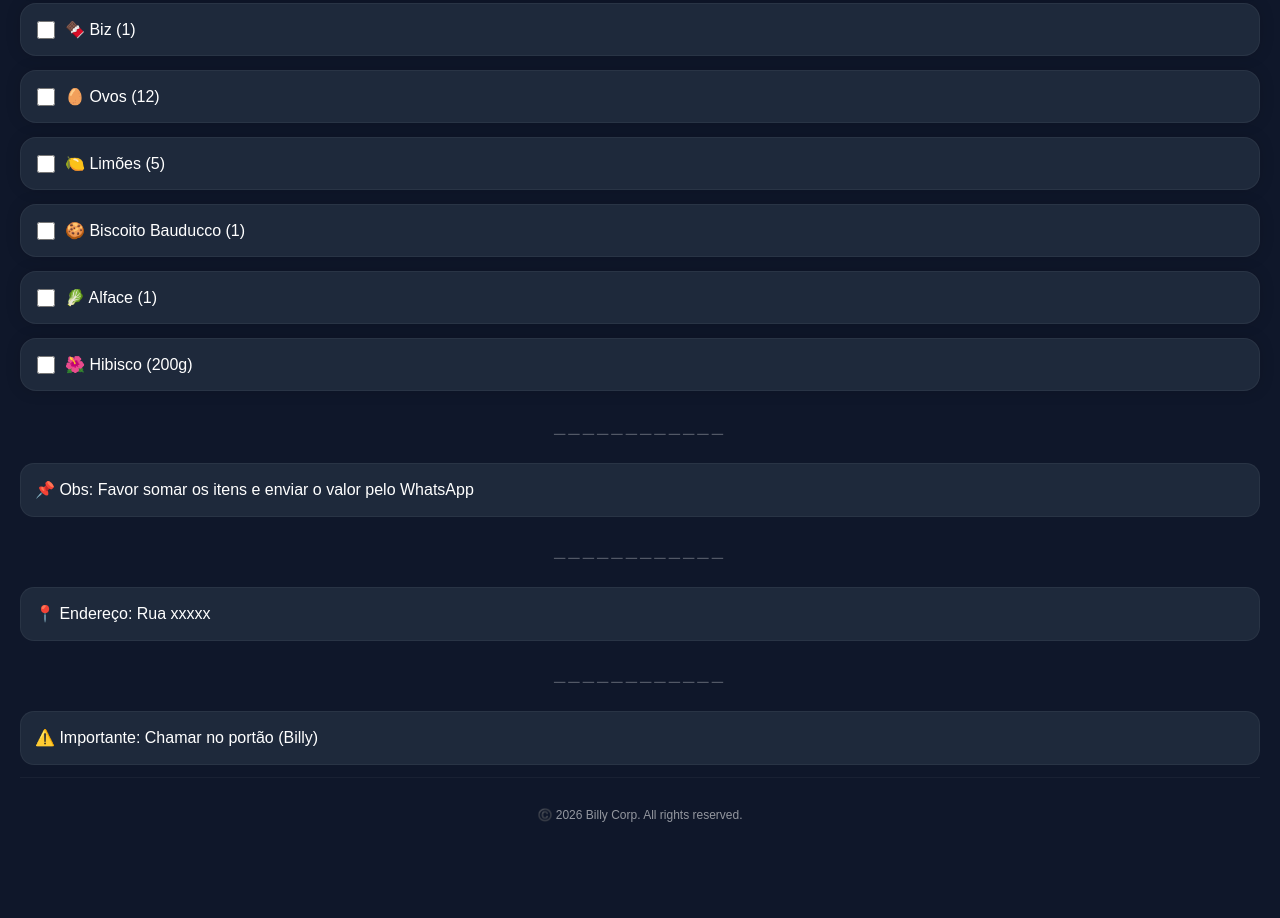
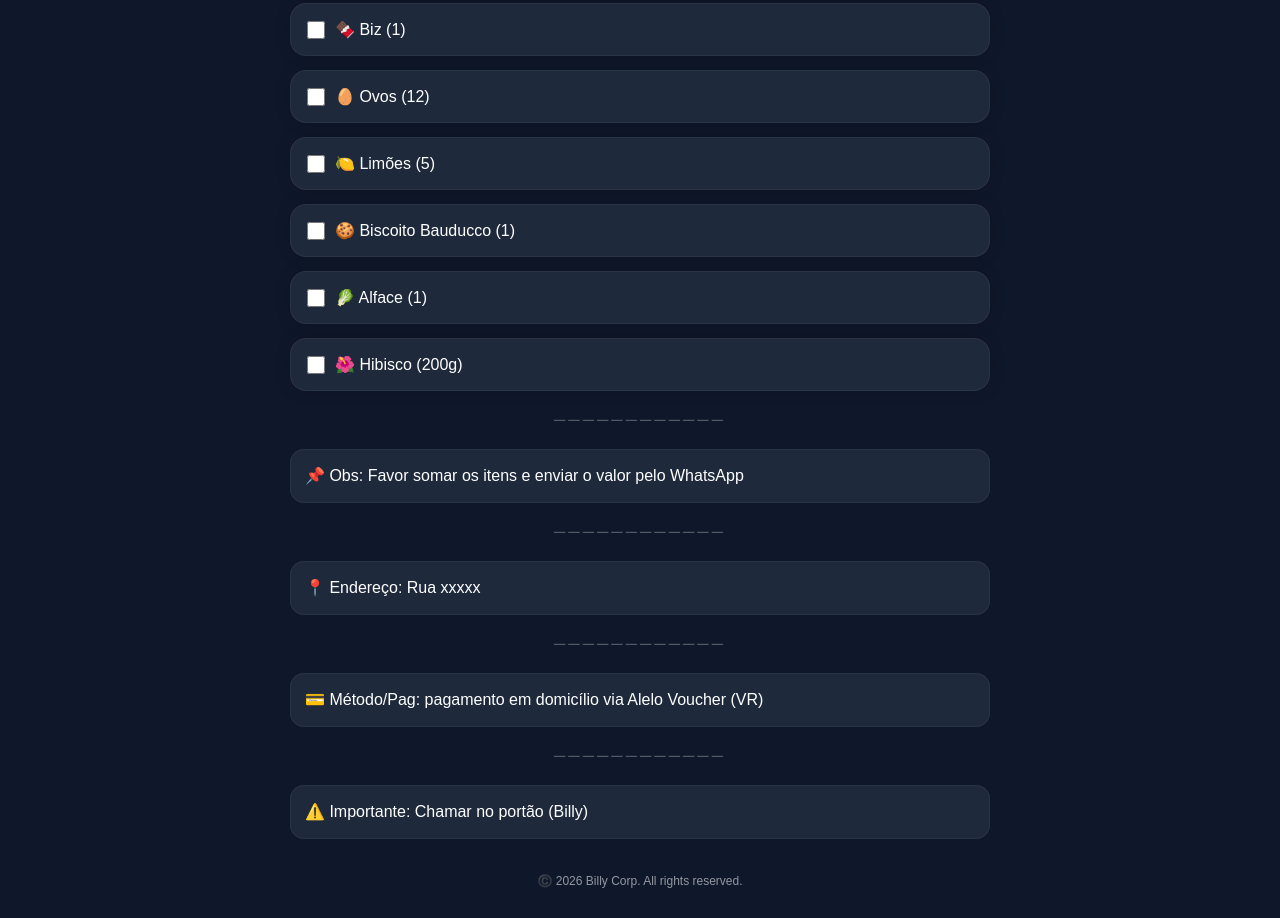
Before and after one commit to portfolioqapro/test-grocery-beta, a plain HTML site: page index.html in a window 1280 px wide. Shown: the part 513-1431 px from the top of the page. Before the commit the page ends 1355 px from the top, so only its background shows below. Drawn offline with Linux system fonts and the light colour scheme.

Commit message:
Atualizar o index.html
Ajuste/botao

```diff
--- a/index.html
+++ b/index.html
@@ -19,11 +19,19 @@ body{
   font-family:Arial,sans-serif;
   background:#0f172a;
   color:white;
+  min-height:100vh;
   padding:20px;
-  min-height:100vh;
-  display:flex;
-  flex-direction:column;
 }
+
+/* CONTAINER CENTRAL */
+
+.container{
+  width:100%;
+  max-width:700px;
+  margin:0 auto;
+}
+
+/* TÍTULO */
 
 h1{
   text-align:center;
@@ -31,14 +39,16 @@ h1{
   font-size:28px;
 }
 
+/* CARD DOS PRODUTOS */
+
 .item{
   background:#1e293b;
   border-radius:16px;
   padding:16px;
   margin-bottom:14px;
-  transition:0.25s;
   border:1px solid rgba(255,255,255,0.05);
   box-shadow:0 0 15px rgba(0,0,0,0.15);
+  transition:0.25s;
 }
 
 .item:hover{
@@ -49,8 +59,8 @@ h1{
   display:flex;
   align-items:center;
   gap:10px;
+  cursor:pointer;
   font-size:16px;
-  cursor:pointer;
 }
 
 .item input[type="checkbox"]{
@@ -59,6 +69,8 @@ h1{
   cursor:pointer;
 }
 
+/* ITEM MARCADO */
+
 .checked{
   opacity:0.55;
 }
@@ -66,6 +78,8 @@ h1{
 .checked label{
   text-decoration:line-through;
 }
+
+/* IMAGEM */
 
 .product-image{
   margin-top:14px;
@@ -76,13 +90,15 @@ h1{
   width:220px;
   max-width:100%;
   border-radius:14px;
-  transition:0.3s;
   box-shadow:0 0 20px rgba(0,0,0,0.35);
+  transition:0.25s;
 }
 
 .product-image img:hover{
   transform:scale(1.02);
 }
+
+/* BOTÃO PREMIUM */
 
 .product-link{
   margin-top:14px;
@@ -107,12 +123,16 @@ h1{
   box-shadow:0 0 20px rgba(59,130,246,0.55);
 }
 
+/* DIVIDER */
+
 .divider{
   text-align:center;
   opacity:0.3;
   margin:20px 0;
   letter-spacing:3px;
 }
+
+/* INFO BOX */
 
 .info{
   background:#1e293b;
@@ -123,13 +143,14 @@ h1{
   border:1px solid rgba(255,255,255,0.05);
 }
 
+/* FOOTER */
+
 .footer{
-  margin-top:auto;
-  padding-top:30px;
   text-align:center;
   font-size:12px;
   opacity:0.55;
-  border-top:1px solid rgba(255,255,255,0.08);
+  margin-top:35px;
+  padding-bottom:10px;
 }
 
 </style>
@@ -137,7 +158,11 @@ h1{
 
 <body>
 
+<div class="container">
+
 <h1>🛒 Checklist de Produtos</h1>
+
+<!-- ITEM 1 -->
 
 <div class="item">
 
@@ -161,6 +186,8 @@ target="_blank">
 </div>
 
 </div>
+
+<!-- OUTROS ITENS -->
 
 <div class="item">
 <label>
@@ -218,6 +245,8 @@ target="_blank">
 </label>
 </div>
 
+<!-- INFORMAÇÕES -->
+
 <div class="divider">
 ────────────
 </div>
@@ -239,8 +268,20 @@ target="_blank">
 </div>
 
 <div class="info">
+💳 Método/Pag: pagamento em domicílio via Alelo Voucher (VR)
+</div>
+
+<div class="divider">
+────────────
+</div>
+
+<div class="info">
 ⚠️ Importante: Chamar no portão (Billy)
 </div>
+
+</div>
+
+<!-- FOOTER ISOLADO -->
 
 <div class="footer">
 ©️ 2026 Billy Corp. All rights reserved.
```
